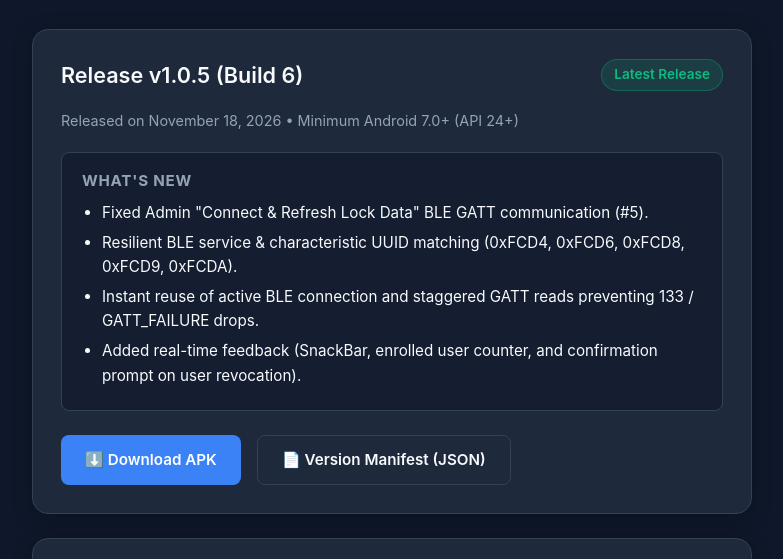
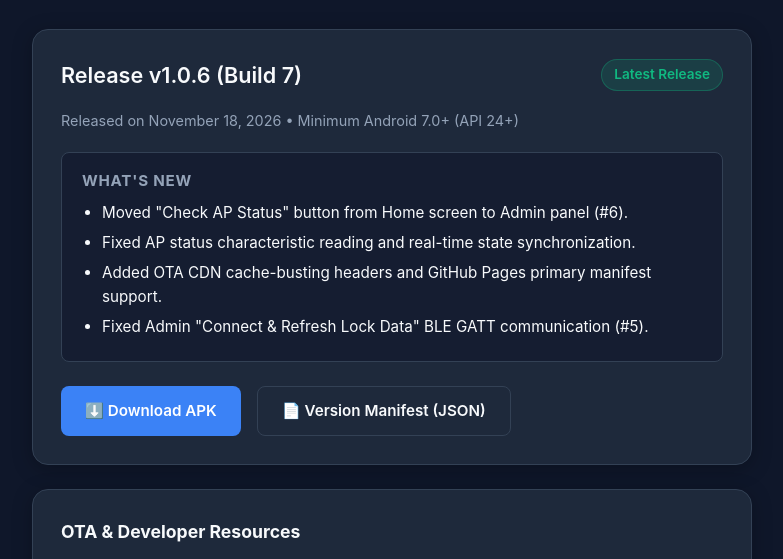
Before and after one commit to olgunx/public, a plain HTML site: page index.html in a window 1280 px wide. Shown: the part 201-760 px from the top of the page, without its empty margins (248-1031 px from the left). Drawn offline with Linux system fonts and the light colour scheme.

Commit message:
release: update DoorLink OTA release to v1.0.6 (Build 7)
- Deploy release APK v1.0.6+7
- Move Check AP Status button to Admin panel (#6)
- Update OTA manifest and web portal

```diff
--- a/index.html
+++ b/index.html
@@ -191,7 +191,7 @@
 
     <div class="card">
       <div class="card-header">
-        <div class="version-title">Release v1.0.5 (Build 6)</div>
+        <div class="version-title">Release v1.0.6 (Build 7)</div>
         <span class="badge">Latest Release</span>
       </div>
       <div class="meta">Released on November 18, 2026 • Minimum Android 7.0+ (API 24+)</div>
@@ -199,10 +199,10 @@
       <div class="changelog-box">
         <h3>What's New</h3>
         <ul>
+          <li>Moved "Check AP Status" button from Home screen to Admin panel (#6).</li>
+          <li>Fixed AP status characteristic reading and real-time state synchronization.</li>
+          <li>Added OTA CDN cache-busting headers and GitHub Pages primary manifest support.</li>
           <li>Fixed Admin "Connect & Refresh Lock Data" BLE GATT communication (#5).</li>
-          <li>Resilient BLE service & characteristic UUID matching (0xFCD4, 0xFCD6, 0xFCD8, 0xFCD9, 0xFCDA).</li>
-          <li>Instant reuse of active BLE connection and staggered GATT reads preventing 133 / GATT_FAILURE drops.</li>
-          <li>Added real-time feedback (SnackBar, enrolled user counter, and confirmation prompt on user revocation).</li>
         </ul>
       </div>
 
```
Also changed, not shown: app_version.json (+4 -4 lines), 1 other file.
